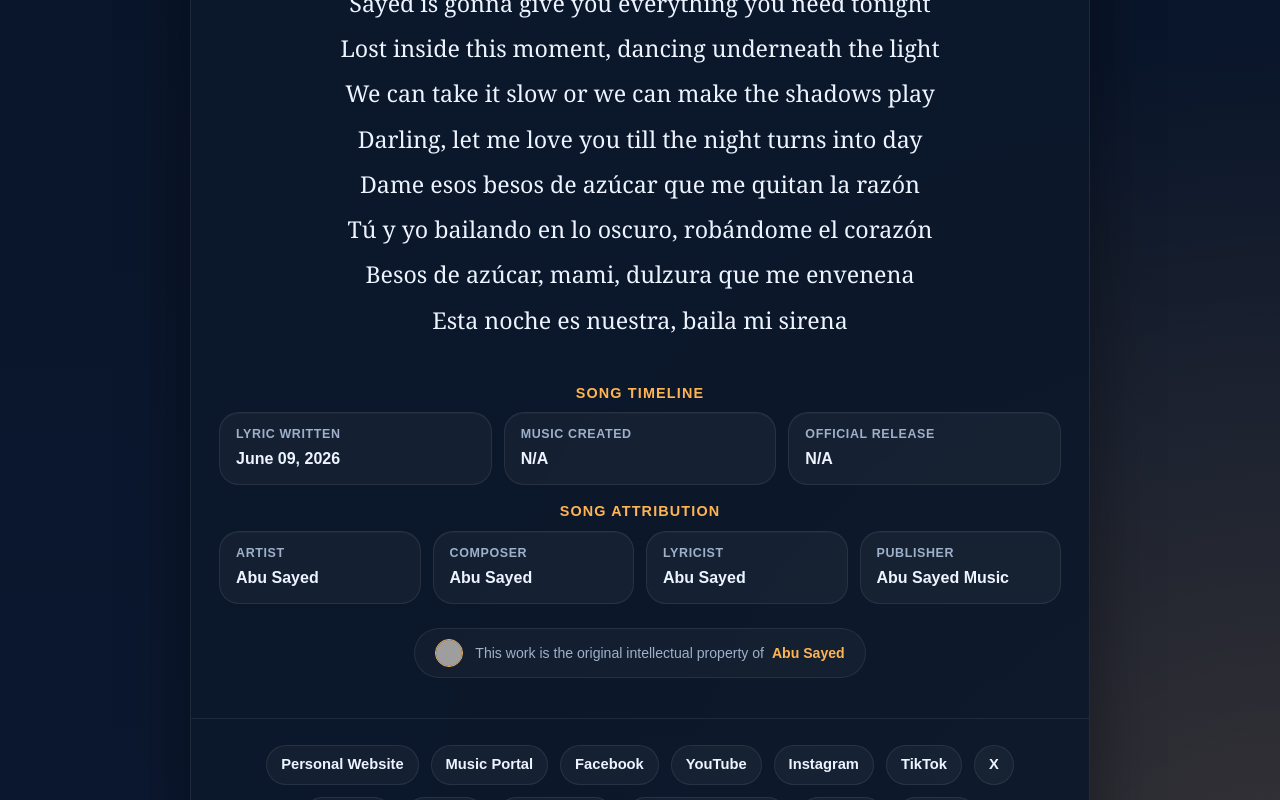
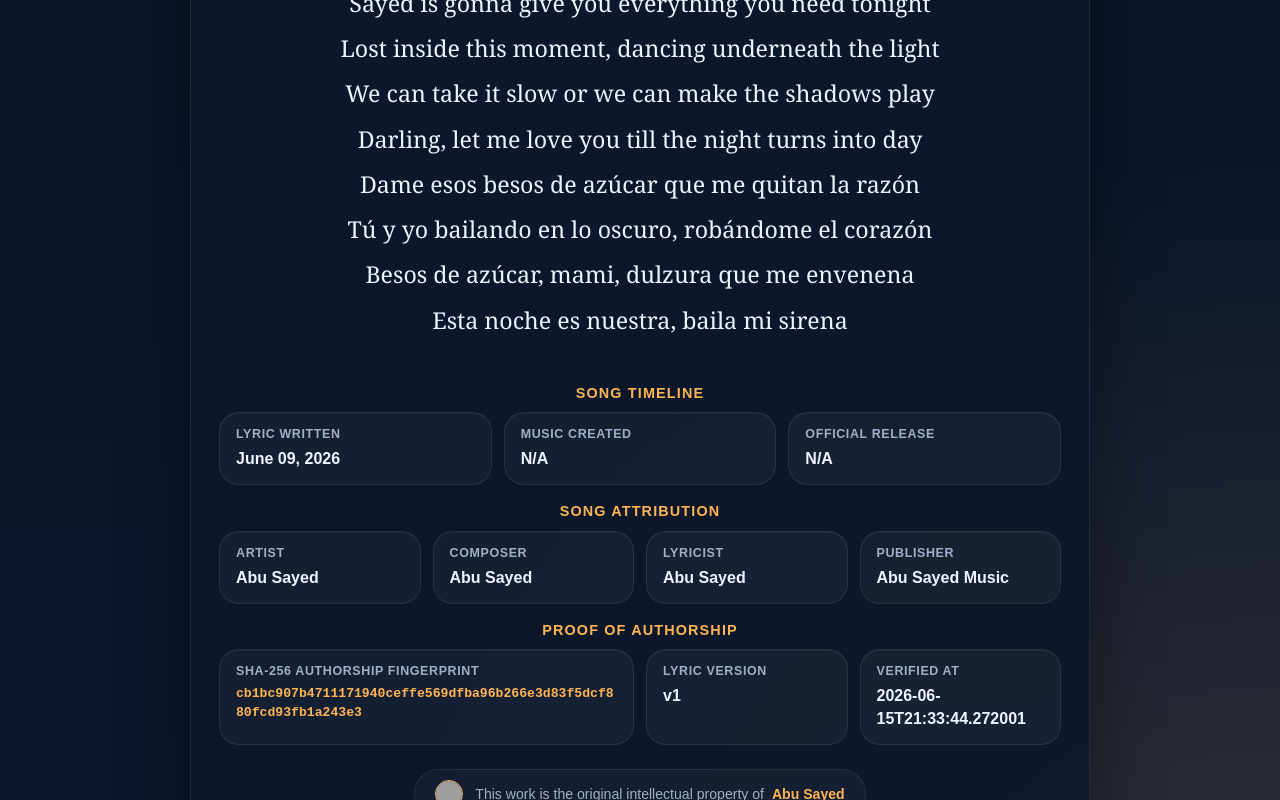
Before and after one commit to ImAbuSayed/besos-de-azucar, a plain HTML site: page index.html in a window 1280 px wide. Shown: the part 2000-2800 px from the top of the page. Drawn offline with Linux system fonts and the light colour scheme; grey boxes are pictures that could not be loaded.

Commit message:
feat: update song assets v1 with signed GPG commit [verified]

```diff
--- a/index.html
+++ b/index.html
@@ -14,9 +14,9 @@
     <meta name="keywords" content="Besos de azúcar, Abu Sayed lyrics, original song lyrics, Abu Sayed original song, Abu Sayed lyricist, Abu Sayed composer, Abu Sayed songwriter, official lyrics">
     <meta name="robots" content="index,follow,max-snippet:-1,max-image-preview:large,max-video-preview:-1">
     <meta name="referrer" content="strict-origin-when-cross-origin">
-    <meta name="description" content="Official lyrics for &#x27;Besos de azúcar&#x27;, an original song written, composed, created, and owned by Abu Sayed.">
+    <meta name="description" content="Explore the official lyrics of &#x27;Besos de azúcar&#x27;, a unique musical creation written and composed by Abu Sayed.">
     <meta property="og:title" content="Besos de azúcar - Original Lyrics by Abu Sayed">
-    <meta property="og:description" content="Official lyrics for &#x27;Besos de azúcar&#x27;, an original song written, composed, created, and owned by Abu Sayed.">
+    <meta property="og:description" content="Explore the official lyrics of &#x27;Besos de azúcar&#x27;, a unique musical creation written and composed by Abu Sayed.">
     <meta property="og:type" content="music.song">
     <meta property="og:url" content="https://imabusayed.github.io/besos-de-azucar/">
     <meta property="og:site_name" content="Abu Sayed Music">
@@ -24,7 +24,7 @@
     <meta name="last-modified" content="2026-06-09 13:03:49">
     <meta name="twitter:card" content="summary_large_image">
     <meta name="twitter:title" content="Besos de azúcar - Original Lyrics by Abu Sayed">
-    <meta name="twitter:description" content="Official lyrics for &#x27;Besos de azúcar&#x27;, an original song written, composed, created, and owned by Abu Sayed.">
+    <meta name="twitter:description" content="Explore the official lyrics of &#x27;Besos de azúcar&#x27;, a unique musical creation written and composed by Abu Sayed.">
     <link rel="canonical" href="https://imabusayed.github.io/besos-de-azucar/">
     <link rel="sitemap" type="application/xml" title="Sitemap" href="https://imabusayed.github.io/besos-de-azucar/sitemap.xml">
     <link rel="author" href="https://github.com/ImAbuSayed">
@@ -100,7 +100,7 @@
       "@id": "https://imabusayed.github.io/besos-de-azucar#webpage",
       "url": "https://imabusayed.github.io/besos-de-azucar/",
       "name": "Besos de azúcar - Original Lyrics by Abu Sayed",
-      "description": "Official lyrics for 'Besos de azúcar', an original song written, composed, created, and owned by Abu Sayed.",
+      "description": "Explore the official lyrics of 'Besos de azúcar', a unique musical creation written and composed by Abu Sayed.",
       "isPartOf": {
         "@id": "https://music.abusayed.com.bd/#website"
       },
@@ -537,7 +537,7 @@
 
         <div class="controls">
             <button class="btn-speak" id="speakBtn" title="Read the lyrics aloud"><span id="speakText">Read Aloud</span></button>
-            <a href="https://music.abusayed.com.bd/Licensing/?https://imabusayed.github.io/besos-de-azucar/" class="btn-license" title="Get licensing for this song" target="_blank">License this song: Besos de azúcar</a>
+            <a href="https://music.abusayed.com.bd/Licensing/?https://imabusayed.github.io/besos-de-azucar/" class="btn-license" title="Get licensing for this song" target="_blank">Music Rights & Licensing for Besos de azúcar</a>
 
         </div>
         <br>
@@ -612,6 +612,26 @@
             <div class="meta-card">
                 <span class="meta-label">Publisher</span>
                 <strong>Abu Sayed Music</strong>
+            </div>
+
+                </div>
+            </div>
+
+            <div class="details-block">
+                <div class="details-title">Proof of Authorship</div>
+                <div class="meta-grid">
+
+            <div class="meta-card" style="grid-column: span 2;">
+                <span class="meta-label">SHA-256 Authorship Fingerprint</span>
+                <strong style="word-break: break-all; font-family: monospace; font-size: 0.82rem; color: var(--accent);">cb1bc907b4711171940ceffe569dfba96b266e3d83f5dcf880fcd93fb1a243e3</strong>
+            </div>
+            <div class="meta-card">
+                <span class="meta-label">Lyric Version</span>
+                <strong>v1</strong>
+            </div>
+            <div class="meta-card">
+                <span class="meta-label">Verified At</span>
+                <strong>2026-06-15T21:33:44.272001</strong>
             </div>
 
                 </div>
```
Also changed, not shown: excerpts/Bridge-Preview.txt (added), excerpts/Chorus-Preview.txt (added), excerpts/Final-Chorus-Preview.txt (added), excerpts/Hook-Preview.txt (added), excerpts/Pre-Chorus-2-Preview.txt (added), excerpts/Pre-Chorus-3-Preview.txt (added), excerpts/Pre-Chorus-Preview.txt (added), excerpts/Verse-1-Preview.txt (added), excerpts/Verse-2-Preview.txt (added), excerpts/Verse-3-Preview.txt (added), hashes.txt (added), llms.txt, lyrics_backup/2026-06-15_besos-de-azucar-v1.txt (added), manifest.json (added), 1 other file.
